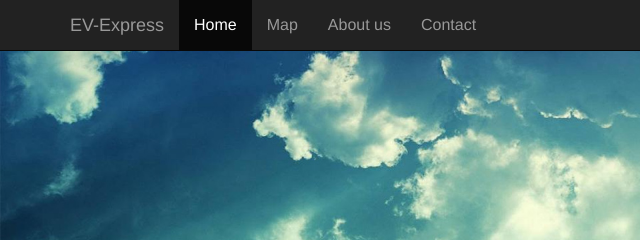
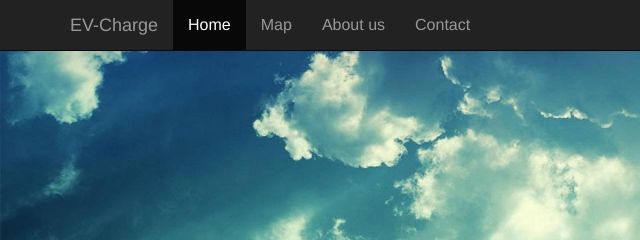
Before and after one commit to kevinamick/EV-Express, a plain HTML site: page index.html in a window 1280 px wide. Shown: the top 240 px of the page, 0-640 px from the left. Drawn offline with nearby package versions, Linux system fonts and the light colour scheme; some packages are replaced by stand-ins of ours.

Commit message:
text changes

```diff
--- a/index.html
+++ b/index.html
@@ -92,7 +92,7 @@
     <nav id="menu" class="navbar navbar-inverse navbar-fixed-top" role="navigation">
         <div class="container">
             <div class="navbar-header">
-                <button type="button" class="navbar-toggle" data-toggle="collapse" data-target="#navbar-collapse-1"> <span class="sr-only">Toggle navigation</span> <span class="icon-bar"></span> <span class="icon-bar"></span> <span class="icon-bar"></span> </button> <a class="navbar-brand" href="index.html">EV-Express</a> </div>
+                <button type="button" class="navbar-toggle" data-toggle="collapse" data-target="#navbar-collapse-1"> <span class="sr-only">Toggle navigation</span> <span class="icon-bar"></span> <span class="icon-bar"></span> <span class="icon-bar"></span> </button> <a class="navbar-brand" href="index.html">EV-Charge</a> </div>
             <div class="collapse navbar-collapse" id="navbar-collapse-1">
                 <ul class="nav navbar-nav">
                     <li data-menuanchor="home" class="active"><a href="#home">Home</a></li>
```
